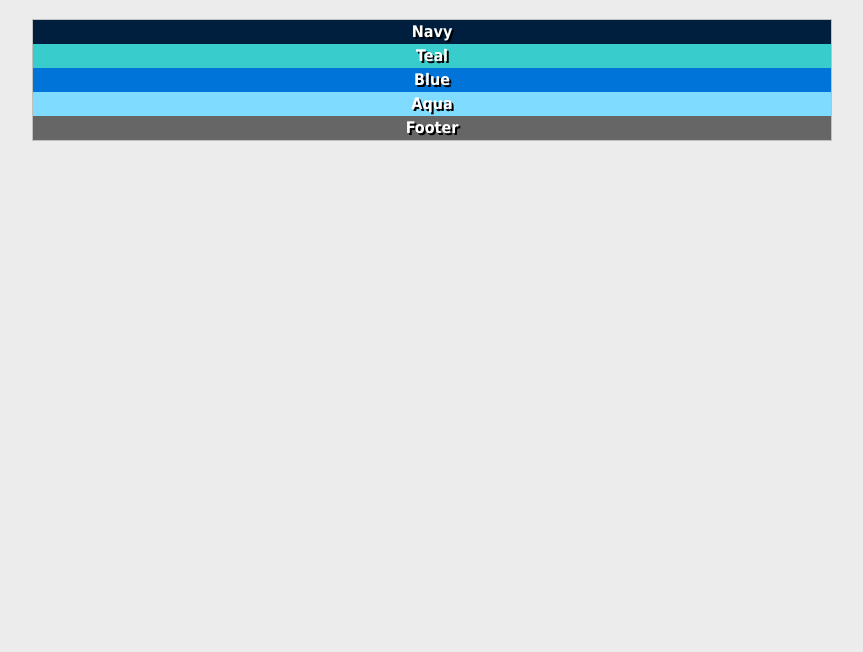
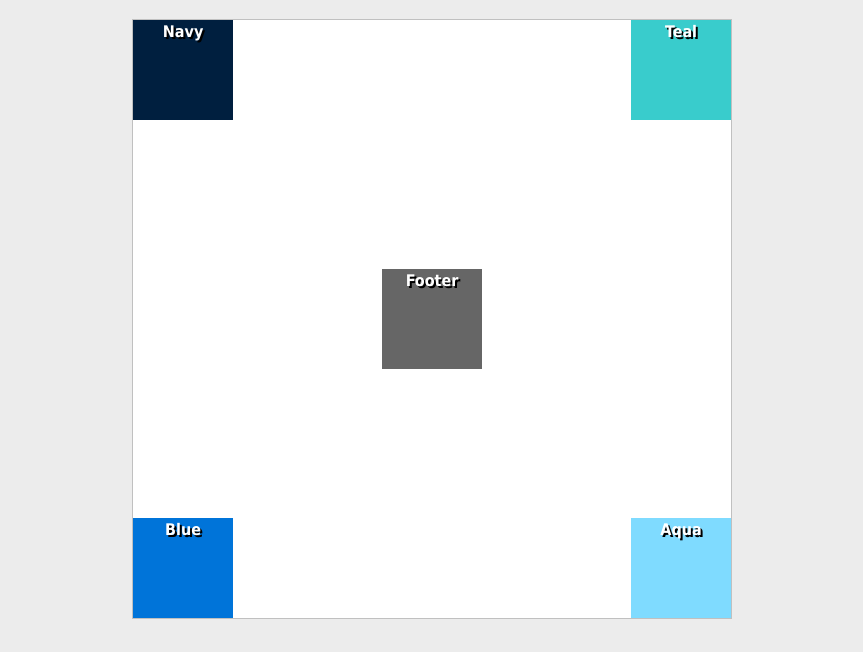
Before and after one commit to jlrdgrs/ifsc-1310, a plain HTML site: page portfolio/positioning-lab/absolute-2.html in a window 1280 px wide. Shown: the part 148-800 px from the top of the page, without its empty margins (208-1071 px from the left). Drawn offline with Linux system fonts and the light colour scheme.

Commit message:
positioning labs

```diff
--- a/portfolio/positioning-lab/assets/css/abs-1.css
+++ b/portfolio/positioning-lab/assets/css/abs-1.css
@@ -1,3 +1,44 @@
-body {
-  background: red;
+#wrapper {
+  width: 500px;
+  height: 200px;
 }
+
+#navy {
+  position: absolute;
+  top: 0;
+  left: 0;
+  width: 100px;
+  height: 100px;
+}
+
+#teal {
+  position: absolute;
+  top: 0;
+  right: 0;
+  width: 100px;
+  height: 100px;
+}
+
+#blue {
+  position: absolute;
+  bottom: 0;
+  left: 0;
+  width: 100px;
+  height: 100px;
+}
+
+#aqua {
+  position: absolute;
+  bottom: 0;
+  right: 0;
+  width: 100px;
+  height: 100px;
+}
+
+#footer {
+  position:relative;
+  top: 25%;
+  width: 100px;
+  height: 100px;
+  margin: auto;
+}
--- a/portfolio/positioning-lab/assets/css/abs-2.css
+++ b/portfolio/positioning-lab/assets/css/abs-2.css
@@ -0,0 +1,48 @@
+#wrapper {
+  position:relative;
+  width: 600px;
+  height: 600px;;
+}
+
+#navy {
+  position: absolute;
+  top: 0;
+  left: 0;
+  width: 100px;
+  height: 100px;
+}
+
+#teal {
+  position: absolute;
+  top: 0;
+  right: 0;
+  width: 100px;
+  height: 100px;
+}
+
+#blue {
+  position: absolute;
+  bottom: 0;
+  left: 0;
+  width: 100px;
+  height: 100px;
+}
+
+#aqua {
+  position: absolute;
+  bottom: 0;
+  right: 0;
+  width: 100px;
+  height: 100px;
+}
+
+#footer {
+  position:absolute;
+  top: 0;
+  bottom: 0;
+  left: 0;
+  right: 0;
+  width: 100px;
+  height: 100px;
+  margin: auto;
+}
--- a/portfolio/positioning-lab/assets/css/float-1.css
+++ b/portfolio/positioning-lab/assets/css/float-1.css
@@ -0,0 +1,36 @@
+#wrapper {
+  padding: 1%;
+}
+
+div {
+  margin:1%;
+}
+
+#navy {
+  float: left;
+  width:48%;
+  padding: 10% 0%;
+}
+
+#teal {
+  float: left;
+  width:48%;
+  padding: 10% 0%;
+}
+
+#blue {
+  float: left;
+  clear:left;
+  width:48%;
+  padding: 10% 0%;
+}
+
+#aqua {
+  float: left;
+  width:48%;
+  padding: 10% 0%;
+}
+
+#footer {
+  clear:both;
+}
--- a/portfolio/positioning-lab/assets/css/float-2.css
+++ b/portfolio/positioning-lab/assets/css/float-2.css
@@ -0,0 +1,36 @@
+#wrapper {
+  padding: 1%;
+}
+
+div {
+  margin:1%;
+
+}
+
+#navy {
+  float: left;
+  width:23%;
+  padding: 10% 0%;
+}
+
+#teal {
+  float: left;
+  width:23%;
+  padding: 10% 0%;
+}
+
+#blue {
+  float: left;
+  width:23%;
+  padding: 10% 0%;
+}
+
+#aqua {
+  float: left;
+  width:23%;
+  padding: 10% 0%;
+}
+
+#footer {
+  clear:both;
+}
```
